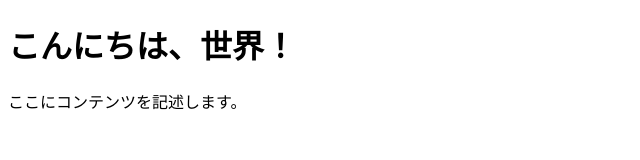
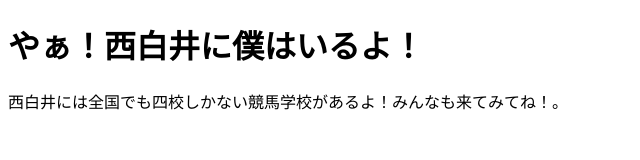
Before and after one commit to kzwakiresou/hima.github.io, a plain HTML site: page index.html in a window 1280 px wide. Shown: the whole page, without its empty margins (0-640 px from the left). Drawn offline with Linux system fonts and the light colour scheme.

Commit message:
Update index.html

```diff
--- a/index.html
+++ b/index.html
@@ -3,13 +3,13 @@
 <head>
     <meta charset="UTF-8">
     <meta name="viewport" content="width=device-width, initial-scale=1.0">
-    <title>ページのタイトル</title>
+    <title>西白井について</title>
     <link rel="stylesheet" href="test.css">
 </head>
 <body>
 
-    <h1>こんにちは、世界！</h1>
-    <p>ここにコンテンツを記述します。</p>
+    <h1>やぁ！西白井に僕はいるよ！</h1>
+    <p>西白井には全国でも四校しかない競馬学校があるよ！みんなも来てみてね！。</p>
 
 </body>
 </html>
```
